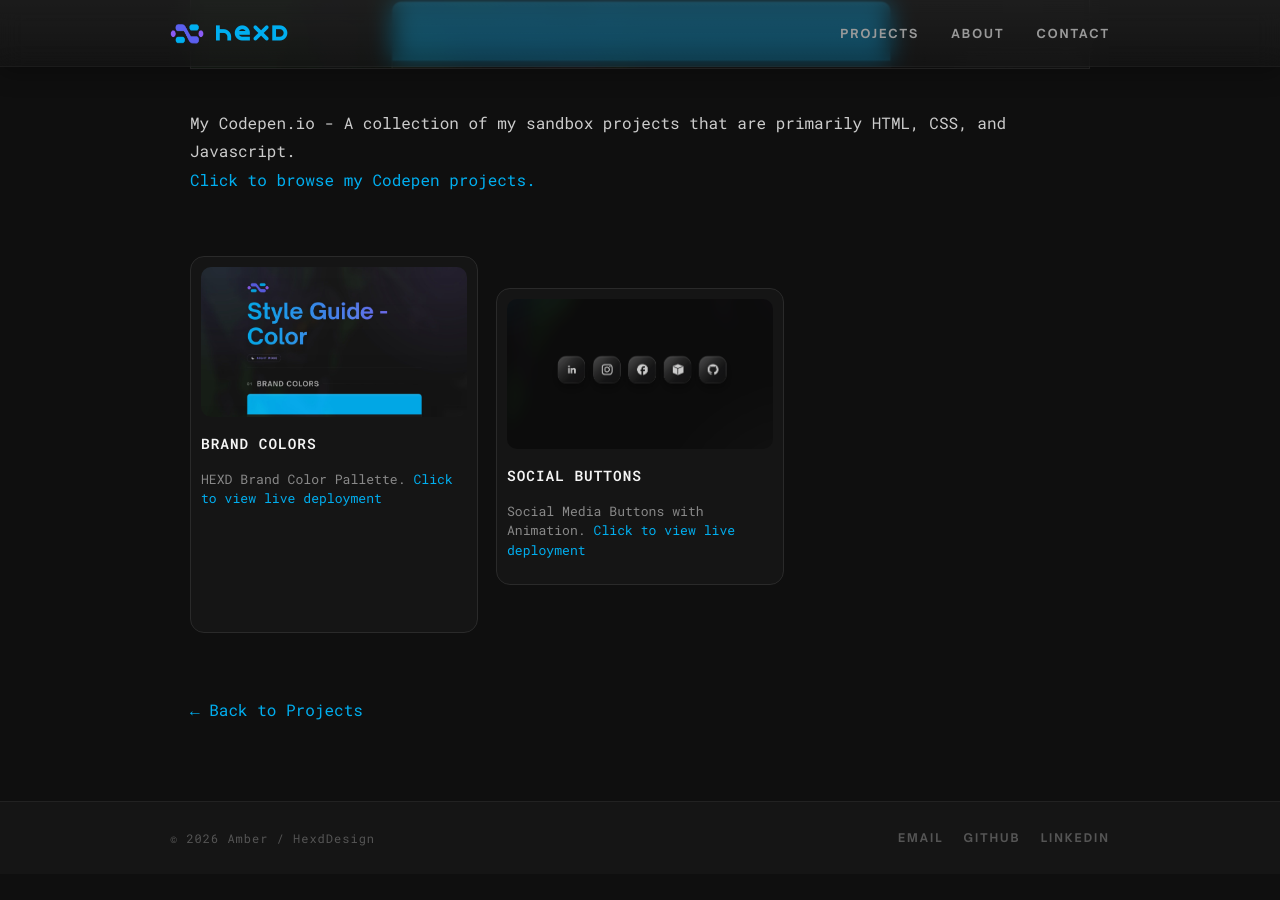
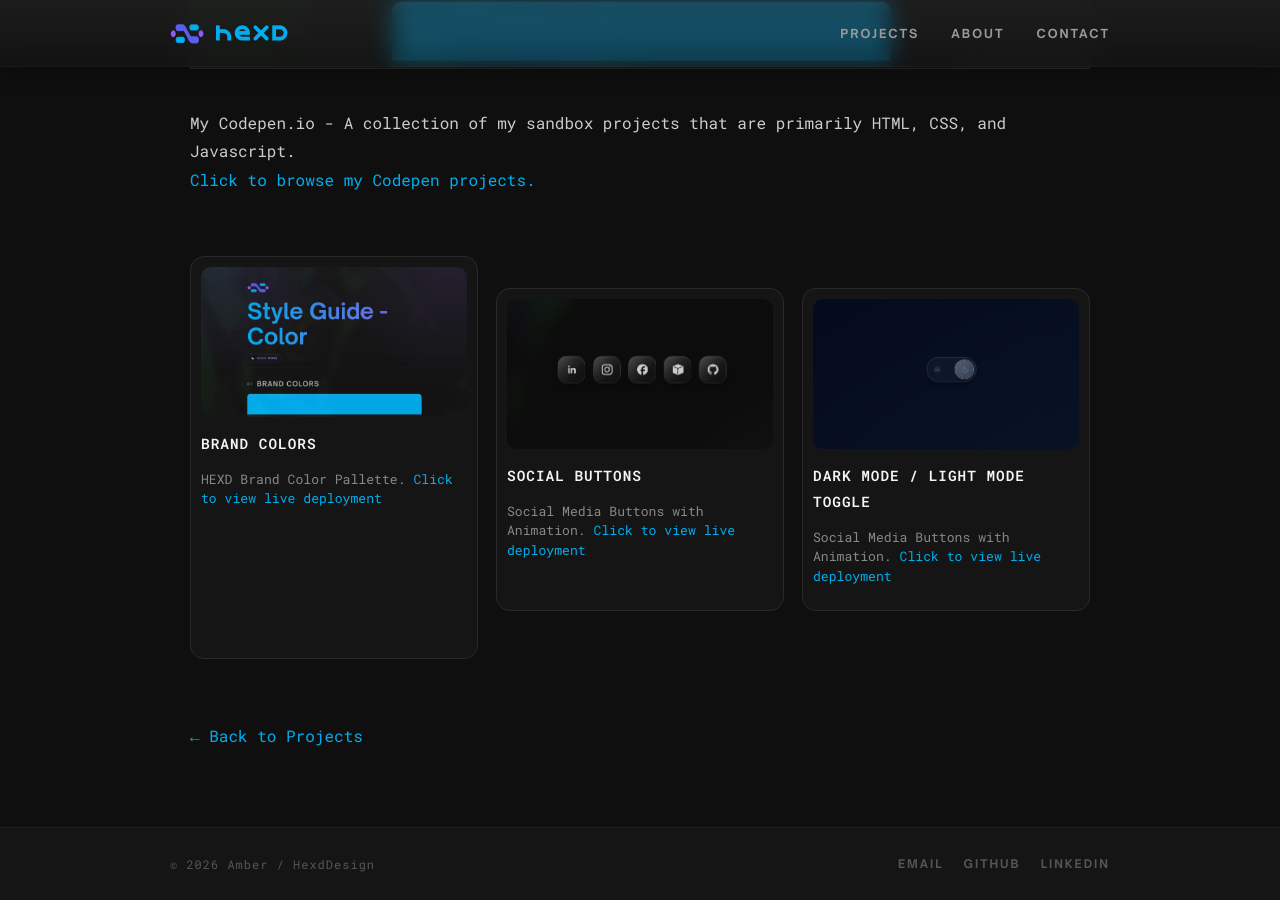
Before and after one commit to HexdDesign/hexddesign.github.io, a Jekyll site: the page built from _projects/codepen.md, in a window 1280 px wide and 900 px high, scrolled down 766 px. Built offline with Jekyll 4.4.1, drawn with Linux system fonts in a browser that asks for light colours; some web fonts are replaced; before the commit the page ends 1640 px from its top, so only the background shows below that.

Commit message:
Update codepen.md

```diff
--- a/_projects/codepen.md
+++ b/_projects/codepen.md
@@ -24,6 +24,13 @@ cover: /assets/images/codepen/codependesktop01.jpg
     <p>Social Media Buttons with Animation. <a href="https://concise-unit-dingo.codepen.app" target="_blank">Click to view live deployment</a> </p>
   </div>
 </div>
+<div class="project-gallery-grid">
+  <div class="project-card gallery-trigger" data-gallery="theme-toggle">
+    <div class="project-img" style="background-image: url('/assets/images/codepen/darktoggle.png')"></div>
+    <h3>Dark Mode / Light Mode Toggle</h3>
+    <p>Social Media Buttons with Animation. <a href="https://stupefied-leaf-alien.codepen.app" target="_blank">Click to view live deployment</a> </p>
+  </div>
+</div>
 
 <!-- Gallery image data  -->
 
@@ -46,6 +53,12 @@ data-images='[
 "/assets/images/codepen/codepensocialbuttons03.png"
 ]'></div>
 
+<div class="gallery-data"
+data-name="theme-toggle"
+data-images='[
+"/assets/images/codepen/darktoggle.png",
+"/assets/images/codepen/lightmode.png"
+]'></div>
 
 <!-- Lightbox -->
 <div class="lightbox" id="lightbox">
```
